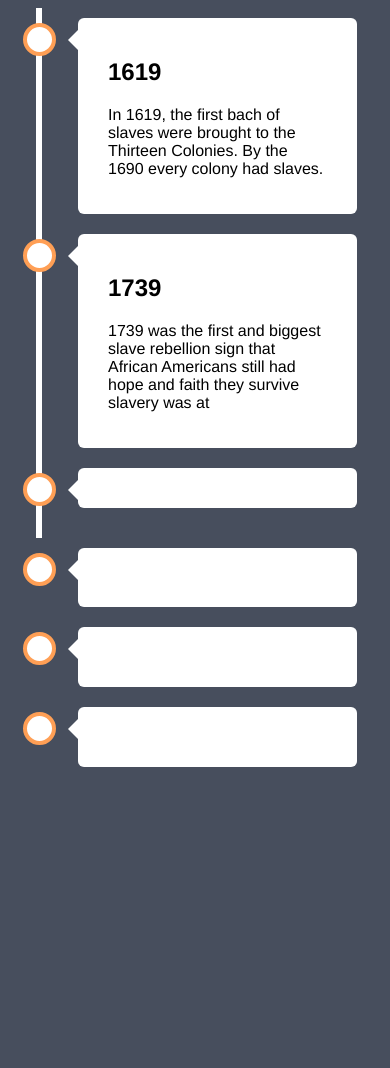
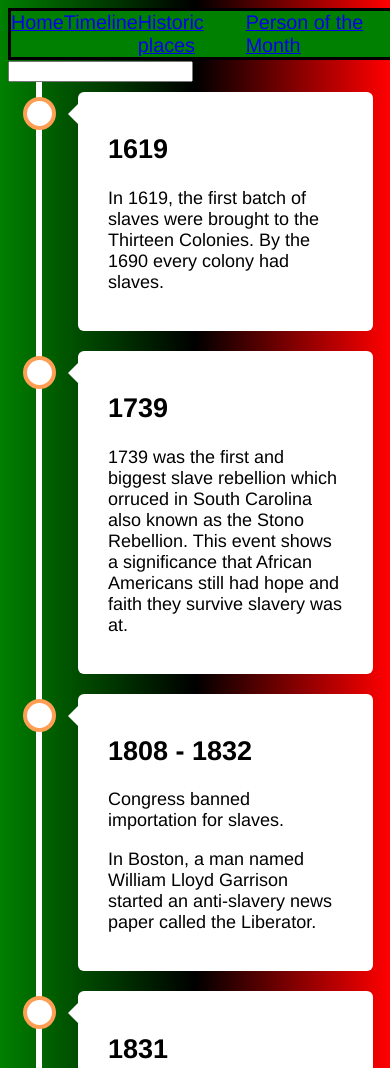
Before and after one commit to QuinnieASC5/Demoproject, a plain HTML site: page demoproject/index.html in a window 390 px wide. Shown: the top 1068 px of the page. Before the commit the page ends 844 px from the top, so only its background shows below. Drawn offline with Linux system fonts and the light colour scheme.

Commit message:
Add files via upload

```diff
--- /dev/null
+++ b/demoproject/demopriject.js
@@ -0,0 +1,3 @@
+function setup (){
+    id = textbox
+}
--- a/demoproject/demoproject.css
+++ b/demoproject/demoproject.css
@@ -1,3 +1,27 @@
-/* body {
-    background: linear-gradient(to right, red,yellow,green);
-} */
+html {
+    background-color: white;
+    font-family: Helvetica, sans-serif;
+    font-size: 18px;
+    background-size: cover;
+    height: 900px;
+    width: 100%
+}
+
+.navBar {
+border:solid;
+border-color:black;
+justify-content: space-around;
+align-content: center;
+display: flex;
+font-size:1.1em;
+text-decoration: red;
+color: red;
+background-color: green;
+}
+#Life {
+    display: flex;
+    width: 1340px;
+    height: 700px;
+    margin-left: auto;
+    margin-right: auto;
+}
--- /dev/null
+++ b/demoproject/demoproject2.css
@@ -0,0 +1,146 @@
+body {
+  background: linear-gradient(to left, red,black,green);
+    font-family: Helvetica, sans-serif;
+    font-size: 18px;
+    background-size: cover;
+    height: 1200px;
+    width: 100%;
+}
+
+.navBar {
+  border:solid;
+  border-color:black;
+  justify-content: space-around;
+  align-content: center;
+  display: flex;
+  font-size:1.1em;
+  text-decoration: red;
+  color: red;
+  background-color: green;
+}
+
+/* The actual timeline (the vertical ruler) */
+.timeline {
+    position: relative;
+    max-width: 1200px;
+    margin: 0 auto;
+}
+
+/* The actual timeline (the vertical ruler) */
+.timeline::after {
+    content: '';
+    position: absolute;
+    height: 1200px;
+    width: 6px;
+    background-color: white;
+    top: 0;
+    bottom: 0;
+    left: 50%;
+    margin-left: -3px;
+}
+
+/* Container around content */
+.container {
+    padding: 10px 40px;
+    position: relative;
+    background-color: inherit;
+    width: 50%;
+}
+
+/* The circles on the timeline */
+.container::after {
+    content: '';
+    position: absolute;
+    width: 25px;
+    height: 25px;
+    right: -17px;
+    background-color: white;
+    border: 4px solid #FF9F55;
+    top: 15px;
+    border-radius: 50%;
+    z-index: 1;
+}
+
+/* Place the container to the left */
+.left {
+    left: 0;
+}
+
+/* Place the container to the right */
+.right {
+    left: 50%;
+}
+
+/* Add arrows to the left container (pointing right) */
+.left::before {
+    content: " ";
+    height: 0;
+    position: absolute;
+    top: 22px;
+    width: 0;
+    z-index: 1;
+    right: 30px;
+    border: medium solid white;
+    border-width: 10px 0 10px 10px;
+    border-color: transparent transparent transparent white;
+}
+
+/* Add arrows to the right container (pointing left) */
+.right::before {
+    content: " ";
+    height: 0;
+    position: absolute;
+    top: 22px;
+    width: 0;
+    z-index: 1;
+    left: 30px;
+    border: medium solid white;
+    border-width: 10px 10px 10px 0;
+    border-color: transparent white transparent transparent;
+}
+
+/* Fix the circle for containers on the right side */
+.right::after {
+    left: -16px;
+}
+
+/* The actual content */
+.content {
+    padding: 20px 30px;
+    background-color: white;
+    position: relative;
+    border-radius: 6px;
+}
+
+/* Media queries - Responsive timeline on screens less than 600px wide */
+@media screen and (max-width: 600px) {
+  /* Place the timelime to the left */
+  .timeline::after {
+    left: 31px;
+  }
+
+  /* Full-width containers */
+  .container {
+    width: 100%;
+    padding-left: 70px;
+    padding-right: 25px;
+  }
+
+  /* Make sure that all arrows are pointing leftwards */
+  .container::before {
+    left: 60px;
+    border: medium solid white;
+    border-width: 10px 10px 10px 0;
+    border-color: transparent white transparent transparent;
+  }
+
+  /* Make sure all circles are at the same spot */
+  .left::after, .right::after {
+    left: 15px;
+  }
+
+  /* Make all right containers behave like the left ones */
+  .right {
+    left: 0%;
+  }
+}
--- /dev/null
+++ b/demoproject/demoproject3.css
@@ -0,0 +1,32 @@
+html {
+      font-family: Helvetica, sans-serif;
+      font-size: 18px;
+}
+.navBar {
+    border:solid;
+    border-color:black;
+    justify-content: space-around;
+    align-content: center;
+    display: flex;
+    font-size:1.1em;
+    text-decoration: red;
+    color: red;
+    background-color: green;
+  }
+  #Run {
+      display: flex;
+      width: 500px;
+      height: 700px;
+      margin-left: auto;
+      margin-right: auto;
+  }
+header {
+        display: flex;
+        justify-content: center;
+        font-size: 36px;
+  }
+h1 {
+      display: flex;
+      font-size: 24px;
+      font-family: Arial, Helvetica, sans-serif;
+}
--- a/demoproject/index.html
+++ b/demoproject/index.html
@@ -1,182 +1,60 @@
 <!DOCTYPE html>
 <html>
+    <div class="navBar">
+        <a href="home.html">Home</a>
+        <a href="index.html">Timeline</a>
+        <a href="places.html">Historic places</a>
+        <a href="POTM.html">Person of the Month</a>
+      </div>
 <head>
-    <link rel="stylesheet" type="text/css" href="./demoproject.css">
+    <link rel="stylesheet" type="text/css" href="./demoproject2.css">
     <title>African American Timelime</title>
 <meta name="viewport" content="width=device-width, initial-scale=1.0">
 <style>
 * {
     box-sizing: border-box;
 }
-
-body {
-    background-color: #474e5d;
-    font-family: Helvetica, sans-serif;
-}
-
-/* The actual timeline (the vertical ruler) */
-.timeline {
-    position: relative;
-    max-width: 1200px;
-    margin: 0 auto;
-}
-
-/* The actual timeline (the vertical ruler) */
-.timeline::after {
-    content: '';
-    position: absolute;
-    width: 6px;
-    background-color: white;
-    top: 0;
-    bottom: 0;
-    left: 50%;
-    margin-left: -3px;
-}
-
-/* Container around content */
-.container {
-    padding: 10px 40px;
-    position: relative;
-    background-color: inherit;
-    width: 50%;
-}
-
-/* The circles on the timeline */
-.container::after {
-    content: '';
-    position: absolute;
-    width: 25px;
-    height: 25px;
-    right: -17px;
-    background-color: white;
-    border: 4px solid #FF9F55;
-    top: 15px;
-    border-radius: 50%;
-    z-index: 1;
-}
-
-/* Place the container to the left */
-.left {
-    left: 0;
-}
-
-/* Place the container to the right */
-.right {
-    left: 50%;
-}
-
-/* Add arrows to the left container (pointing right) */
-.left::before {
-    content: " ";
-    height: 0;
-    position: absolute;
-    top: 22px;
-    width: 0;
-    z-index: 1;
-    right: 30px;
-    border: medium solid white;
-    border-width: 10px 0 10px 10px;
-    border-color: transparent transparent transparent white;
-}
-
-/* Add arrows to the right container (pointing left) */
-.right::before {
-    content: " ";
-    height: 0;
-    position: absolute;
-    top: 22px;
-    width: 0;
-    z-index: 1;
-    left: 30px;
-    border: medium solid white;
-    border-width: 10px 10px 10px 0;
-    border-color: transparent white transparent transparent;
-}
-
-/* Fix the circle for containers on the right side */
-.right::after {
-    left: -16px;
-}
-
-/* The actual content */
-.content {
-    padding: 20px 30px;
-    background-color: white;
-    position: relative;
-    border-radius: 6px;
-}
-
-/* Media queries - Responsive timeline on screens less than 600px wide */
-@media screen and (max-width: 600px) {
-  /* Place the timelime to the left */
-  .timeline::after {
-    left: 31px;
-  }
-
-  /* Full-width containers */
-  .container {
-    width: 100%;
-    padding-left: 70px;
-    padding-right: 25px;
-  }
-
-  /* Make sure that all arrows are pointing leftwards */
-  .container::before {
-    left: 60px;
-    border: medium solid white;
-    border-width: 10px 10px 10px 0;
-    border-color: transparent white transparent transparent;
-  }
-
-  /* Make sure all circles are at the same spot */
-  .left::after, .right::after {
-    left: 15px;
-  }
-
-  /* Make all right containers behave like the left ones */
-  .right {
-    left: 0%;
-  }
-}
 </style>
 </head>
 <body>
-
+<input type= "textbox">
 <div class="timeline">
   <div class="container left">
     <div class="content">
       <h2>1619</h2>
-      <p>In 1619, the first bach of slaves were brought to the Thirteen Colonies. By the 1690 every colony had slaves.</p>
+      <p>In 1619, the first batch of slaves were brought to the Thirteen Colonies. By the 1690 every colony had slaves.</p>
     </div>
   </div>
   <div class="container right">
     <div class="content">
       <h2>1739</h2>
-      <p>1739 was the first and biggest slave rebellion  sign that African Americans still had hope and faith they survive slavery was at </p>
+      <p>1739 was the first and biggest slave rebellion which orruced in South Carolina also known as the Stono Rebellion. This event shows a significance that African Americans still had hope and faith they survive slavery was at.</p>
     </div>
   </div>
   <div class="container left">
-    <div class="content"></div>
-      <h2></h2>
-      <p></p>
+    <div class="content">
+      <h2>1808 - 1832</h2>
+      <p>Congress banned importation for slaves.
+        <p>In Boston, a man named William Lloyd Garrison started an anti-slavery news paper called the Liberator.</p>
+      </p>
     </div>
   </div>
   <div class="container right">
     <div class="content">
-      <h2></h2>
-      <p></p>
+      <h2>1831</h2>
+      <p>Approximately 75,000 slaves escape to the North using the Underground Railroad and in 1847 a newpapers called the New Star was create by Ex-slave Frederick Douglass.</p>
     </div>
   </div>
   <div class="container left">
     <div class="content">
-      <h2></h2>
-      <p></p>
+      <h2>1849</h2>
+      <p>Harriet Tubman escapes from slavery and becomes an instrumental leader of the Underground Railroad.</p>
     </div>
   </div>
   <div class="container right">
     <div class="content">
-      <h2></h2>
-      <p></p>
+      <h2>1860</h2>
+      <p>Abraham Lincoln is elected president, angering the southern states.</p>
     </div>
   </div>
 </div>
```
Also changed, not shown: demoproject/POTM.html (added, +16 -0 lines), demoproject/home.html (added, +16 -0 lines), demoproject/people.html (added, +17 -0 lines), demoproject/places.html (added, +17 -0 lines), demoproject/African American Timeline.png (added), demoproject/Afro_american.jpg (added).
